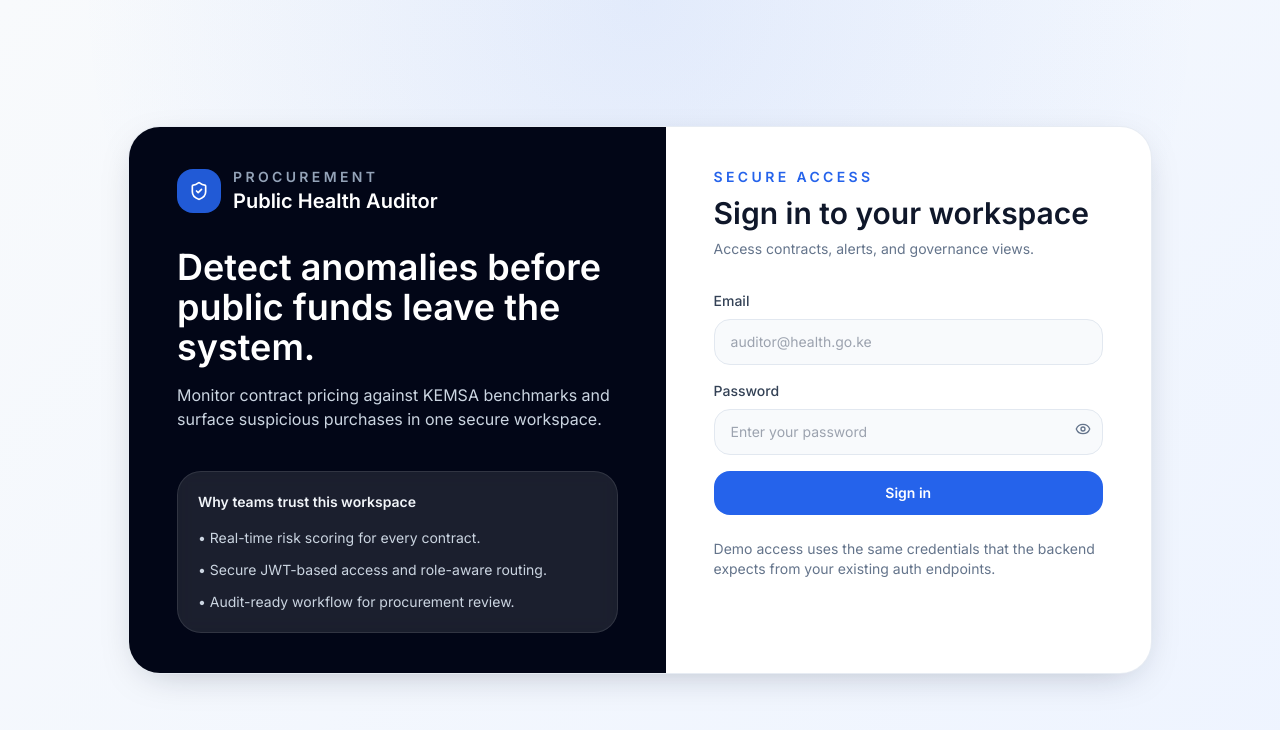
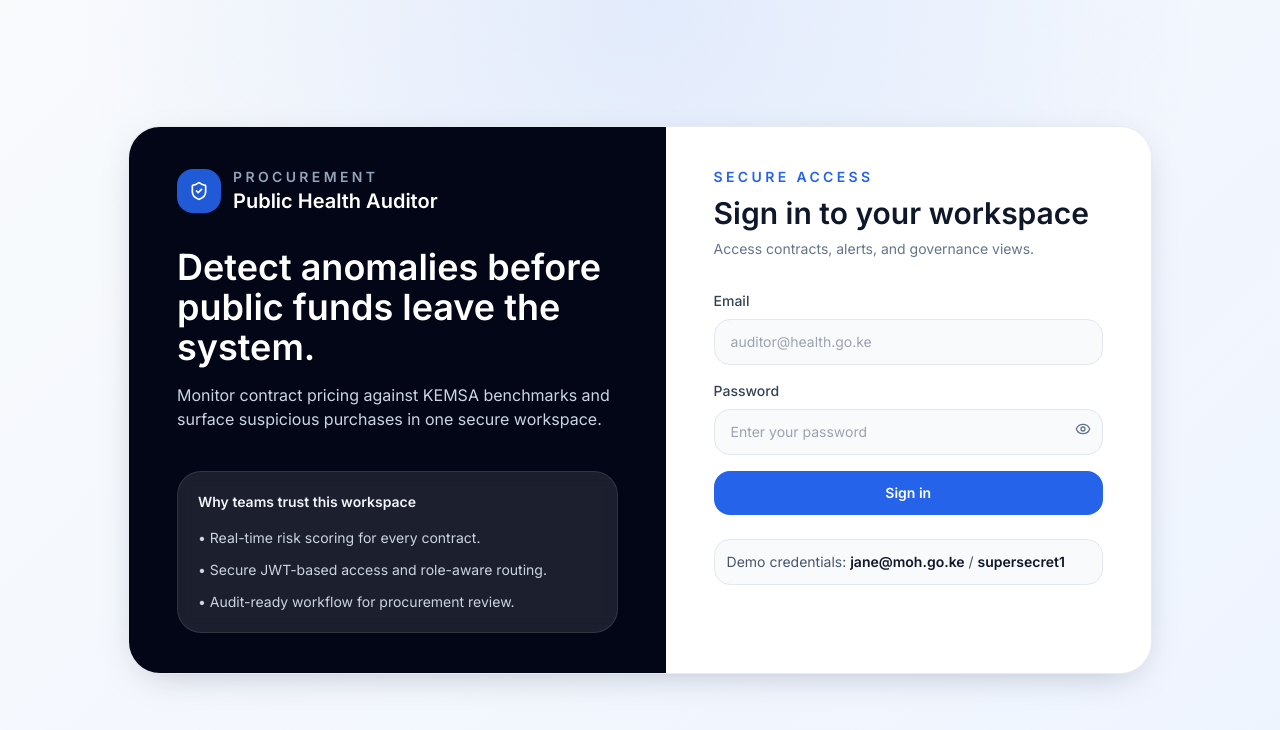
Before and after one commit to GabbyIT-pixel/G6-Automated-procurement-auditor, a React (Vite) app in the folder frontend/: page / in a window 1280 px wide. Shown: the top 730 px of the page. Built offline with nearby package versions, Linux system fonts and the light colour scheme; no server answers; the HTML template or start-up script is replaced by a standard one.

Commit message:
Update login demo credentials hint

```diff
--- a/frontend/src/pages/auth/LoginPage.tsx
+++ b/frontend/src/pages/auth/LoginPage.tsx
@@ -132,9 +132,9 @@ export default function LoginPage({ onAuthenticated }: LoginPageProps) {
               </button>
             </form>
 
-            <p className="mt-6 text-sm text-slate-500">
-              Demo access uses the same credentials that the backend expects from your existing auth endpoints.
-            </p>
+            <div className="mt-6 rounded-2xl border border-slate-200 bg-slate-50 p-3 text-sm text-slate-600">
+              Demo credentials: <span className="font-semibold text-slate-900">jane@moh.go.ke</span> / <span className="font-semibold text-slate-900">supersecret1</span>
+            </div>
           </div>
         </div>
       </motion.div>
```
